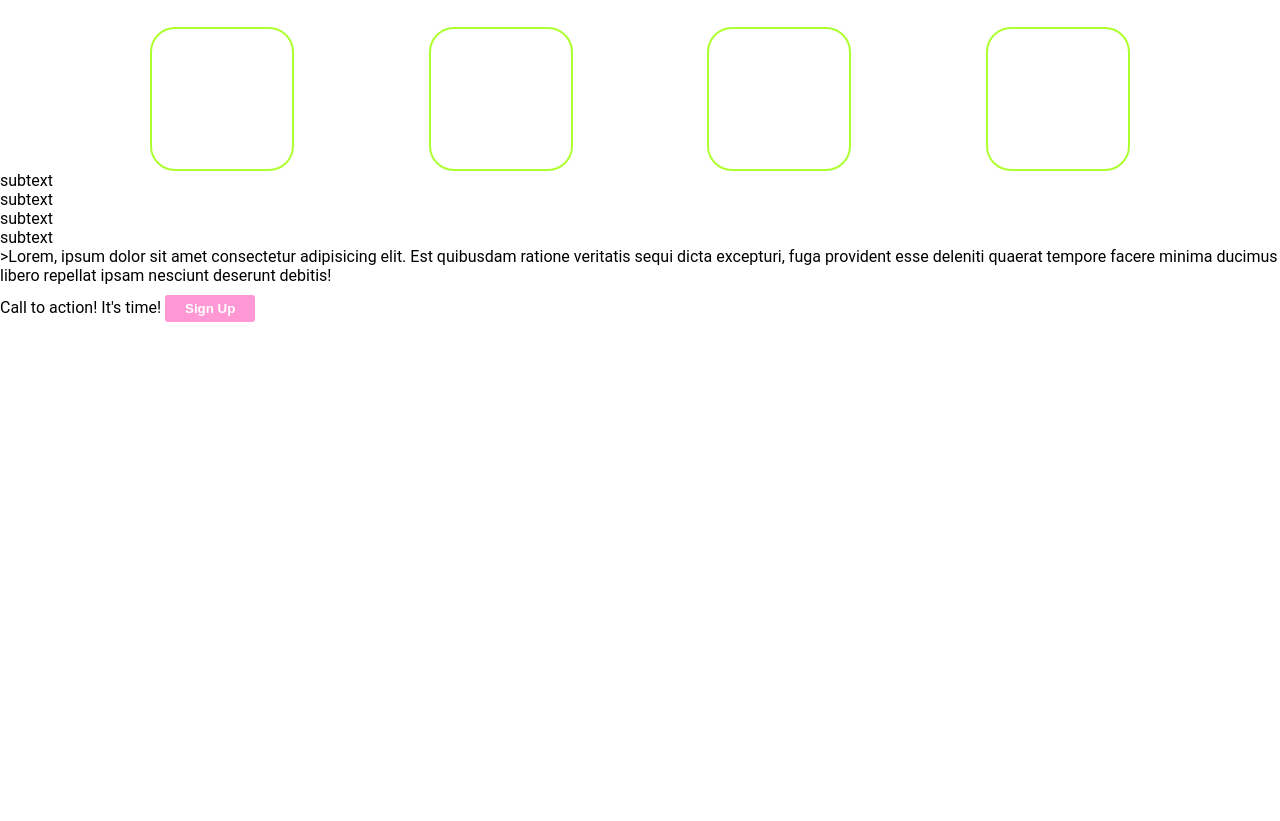
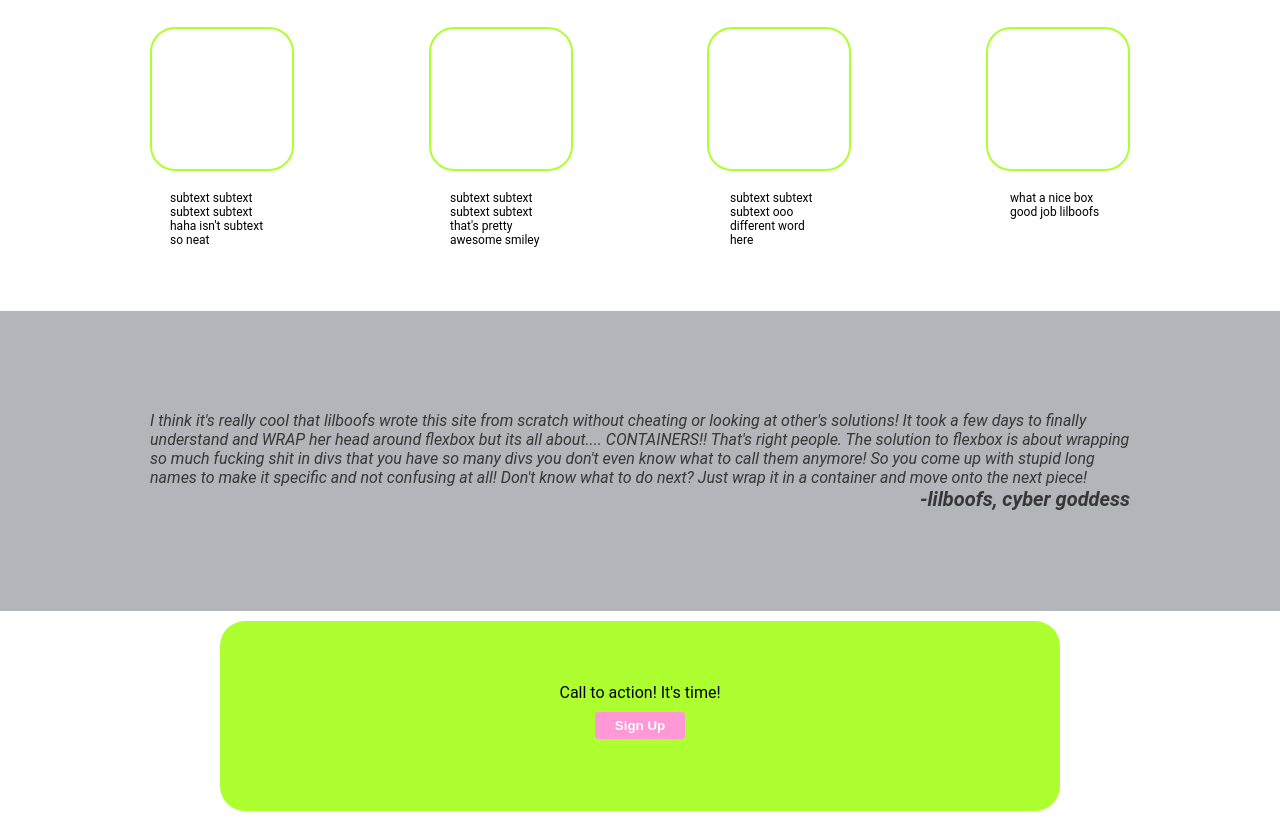
Before and after one commit to lilboofs/landingpage, a plain HTML site: page index.html in a window 1280 px wide. Shown: the part 327-1148 px from the top of the page. Before the commit the page ends 800 px from the top, so only its background shows below. Drawn offline with Linux system fonts and the light colour scheme.

Commit message:
I did it!

```diff
--- a/index.html
+++ b/index.html
@@ -14,6 +14,7 @@
         <li><a href="#">JOIN</a></li>
         <li><a href="#">SHOP</a></li>
     </ul></div>
+
 <div class="head2">
     <div class="content-head">
         <span class="boldest">This website is awesome</span>
@@ -26,27 +27,31 @@
         <span class="info">Some random info.</span>
     </div>
 
-<div class="containbox">
-    <div class="box"></div>
+    <div class="containbox">
+        <div class="box"></div>
+        <div class="box"></div>
+        <div class="box"></div>
+        <div class="box"></div>
+    </div>
 
-    <div class="box"></div>
+    <div class="subtextbox">
+        <div class="box-text">subtext subtext subtext subtext haha isn't subtext so neat </div>
+        <div class="box-text">subtext subtext subtext subtext that's pretty awesome smiley </div>
+        <div class="box-text">subtext subtext subtext ooo different word here </div>
+        <div class="box-text">what a nice box good job lilboofs</div>
+    </div>
 
-    <div class="box"></div>
+    <div class="midder">
+        <div class="quote">I think it's really cool that lilboofs wrote this site from scratch without cheating or looking at other's solutions! It took a few days to finally understand and WRAP her head around flexbox but its all about.... CONTAINERS!! That's right people. The solution to flexbox is about wrapping so much fucking shit in divs that you have so many divs you don't even know what to call them anymore! So you come up with stupid long names to make it specific and not confusing at all! Don't know what to do next? Just wrap it in a container and move onto the next piece!</div>
+        <div class="author">-lilboofs, cyber goddess </div>
+    </div>
 
-    <div class="box"></div>
-
-</div>
-<div class="box-text">subtext</div>
-<div class="box-text">subtext</div>
-<div class="box-text">subtext</div>
-<div class="box-text">subtext</div>
-    <div class="midder">>Lorem, ipsum dolor sit amet consectetur adipisicing elit. Est quibusdam ratione veritatis sequi dicta excepturi, fuga provident esse deleniti quaerat tempore facere minima ducimus libero repellat ipsam nesciunt deserunt debitis!</div>
-    <div class="footer">
-        <div class="call">Call to action! It's time!
- <button>Sign Up</button>
-
+<div class="actualfooter">
+    <div class="footy">
+        <div class="footer">
+        <div class="call">Call to action! It's time!</div>
+ <button>Sign Up</button></div>
         </div>
-
     </div>
 </body>
 </html>
--- a/style.css
+++ b/style.css
@@ -105,3 +105,55 @@ p {
     justify-content: space-between;
     align-items: center;
 }
+
+.box-text {
+    font-size: 12px;
+    display: flex;
+    padding: 20px;
+    width: 100px;
+    height: 100px;
+}
+
+.subtextbox {
+    padding:0px 150px;
+    display:flex;
+    justify-content: space-between;
+    align-items: center;
+}
+
+.midder {
+    background: #b2b5b9;
+    color: rgb(55, 55, 55);
+    padding: 100px 150px;
+    font-style: italic;
+}
+
+.author {
+    display:flex;
+    justify-content: flex-end;
+    font-weight: bolder;
+    font-size: 20px;
+}
+
+.footy{
+    border-radius: 25px;
+    background: greenyellow;
+    padding: 20px;
+    width: 800px;
+    height: 150px;
+    display:flex;
+    flex-direction: column;
+    justify-content: space-around;
+}
+
+.footer {
+    display: flex;
+    flex-direction: column;
+    justify-content: space-between;
+    align-items: center;
+}
+.actualfooter {
+    padding: 10px;
+    display:flex;
+    justify-content: center;
+}
```
